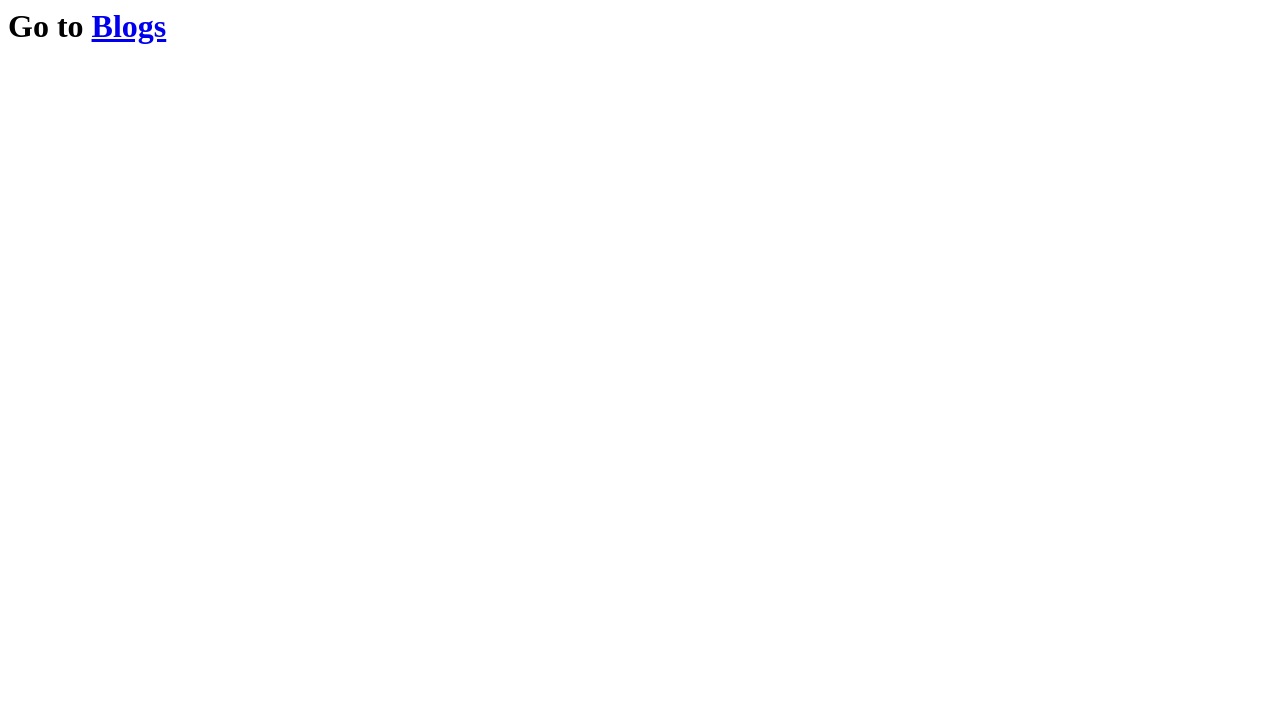
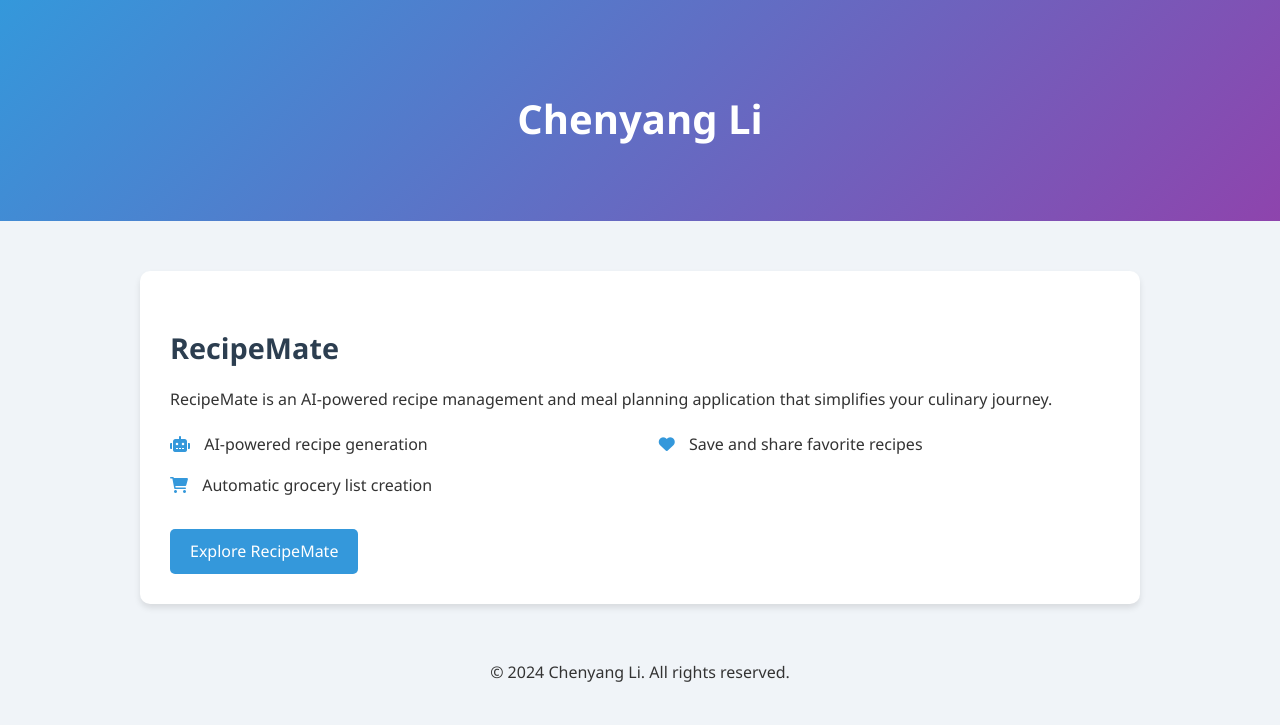
Before and after one commit to uocli/uocli.github.io, a plain HTML site: page index.html in a window 1280 px wide. Drawn offline with Linux system fonts and the light colour scheme.

Commit message:
Updated the home page

```diff
--- a/index.html
+++ b/index.html
@@ -1,8 +1,125 @@
-<html>
-  <head>
-    <title>Home Page</title>
-  </head>
-  <body>
-    <h1>Go to <a href="/blogs">Blogs</a></h1>
-  </body>
+<!DOCTYPE html>
+<html lang="en">
+<head>
+    <meta charset="UTF-8">
+    <meta name="viewport" content="width=device-width, initial-scale=1.0">
+    <title>Chenyang Li - Portfolio</title>
+    <link rel="stylesheet" href="https://cdnjs.cloudflare.com/ajax/libs/font-awesome/6.0.0-beta3/css/all.min.css">
+    <style>
+        body {
+            font-family: 'Segoe UI', Tahoma, Geneva, Verdana, sans-serif;
+            line-height: 1.6;
+            color: #333;
+            margin: 0;
+            padding: 0;
+            background-color: #f0f4f8;
+        }
+
+        .container {
+            max-width: 1000px;
+            margin: 0 auto;
+            padding: 20px;
+        }
+
+        header {
+            background: linear-gradient(135deg, #3498db, #8e44ad);
+            color: white;
+            padding: 40px 0;
+            text-align: center;
+        }
+
+        h1 {
+            font-size: 2.5em;
+            margin-bottom: 10px;
+        }
+
+        .project {
+            background-color: #fff;
+            border-radius: 10px;
+            box-shadow: 0 4px 6px rgba(0, 0, 0, 0.1);
+            padding: 30px;
+            margin-top: 30px;
+            transition: transform 0.3s ease;
+        }
+
+        .project:hover {
+            transform: translateY(-5px);
+        }
+
+        .project h2 {
+            color: #2c3e50;
+            font-size: 1.8em;
+            margin-bottom: 15px;
+        }
+
+        .project-link {
+            display: inline-block;
+            background-color: #3498db;
+            color: white;
+            padding: 10px 20px;
+            border-radius: 5px;
+            text-decoration: none;
+            margin-top: 15px;
+            transition: background-color 0.3s ease;
+        }
+
+        .project-link:hover {
+            background-color: #2980b9;
+        }
+
+        .features {
+            display: flex;
+            flex-wrap: wrap;
+            justify-content: space-between;
+            margin-top: 20px;
+        }
+
+        .feature {
+            flex-basis: 48%;
+            margin-bottom: 15px;
+        }
+
+        .feature i {
+            color: #3498db;
+            margin-right: 10px;
+        }
+    </style>
+</head>
+<body>
+<header>
+    <div class="container">
+        <h1>Chenyang Li</h1>
+    </div>
+</header>
+
+<main class="container">
+    <section class="project">
+        <h2>RecipeMate</h2>
+        <p>RecipeMate is an AI-powered recipe management and meal planning application that simplifies your culinary journey.</p>
+        <div class="features">
+            <div class="feature">
+                <i class="fas fa-robot"></i>
+                AI-powered recipe generation
+            </div>
+            <div class="feature">
+                <i class="fas fa-heart"></i>
+                Save and share favorite recipes
+            </div>
+            <div class="feature">
+                <i class="fas fa-shopping-cart"></i>
+                Automatic grocery list creation
+            </div>
+        </div>
+        <a href="https://recipemate.uocli.me" target="_blank" class="project-link">Explore RecipeMate</a>
+    </section>
+</main>
+
+<footer class="container" style="text-align: center">
+    <p>© <span id="currentYear"></span> Chenyang Li. All rights reserved.</p>
+</footer>
+
+<script>
+    document.getElementById('currentYear').textContent = new Date().getFullYear();
+</script>
+</body>
 </html>
```
Also changed, not shown: 1 other file.
